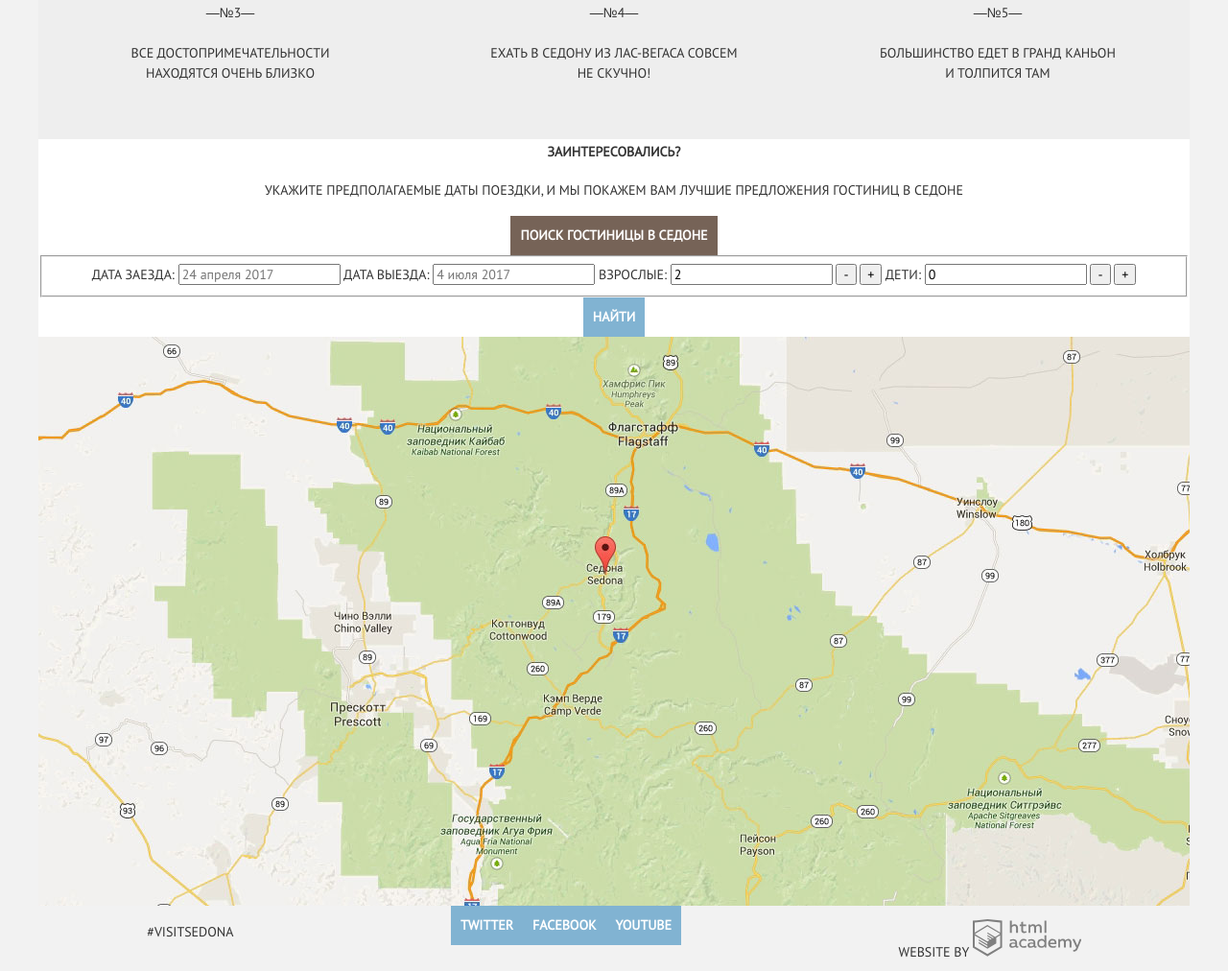
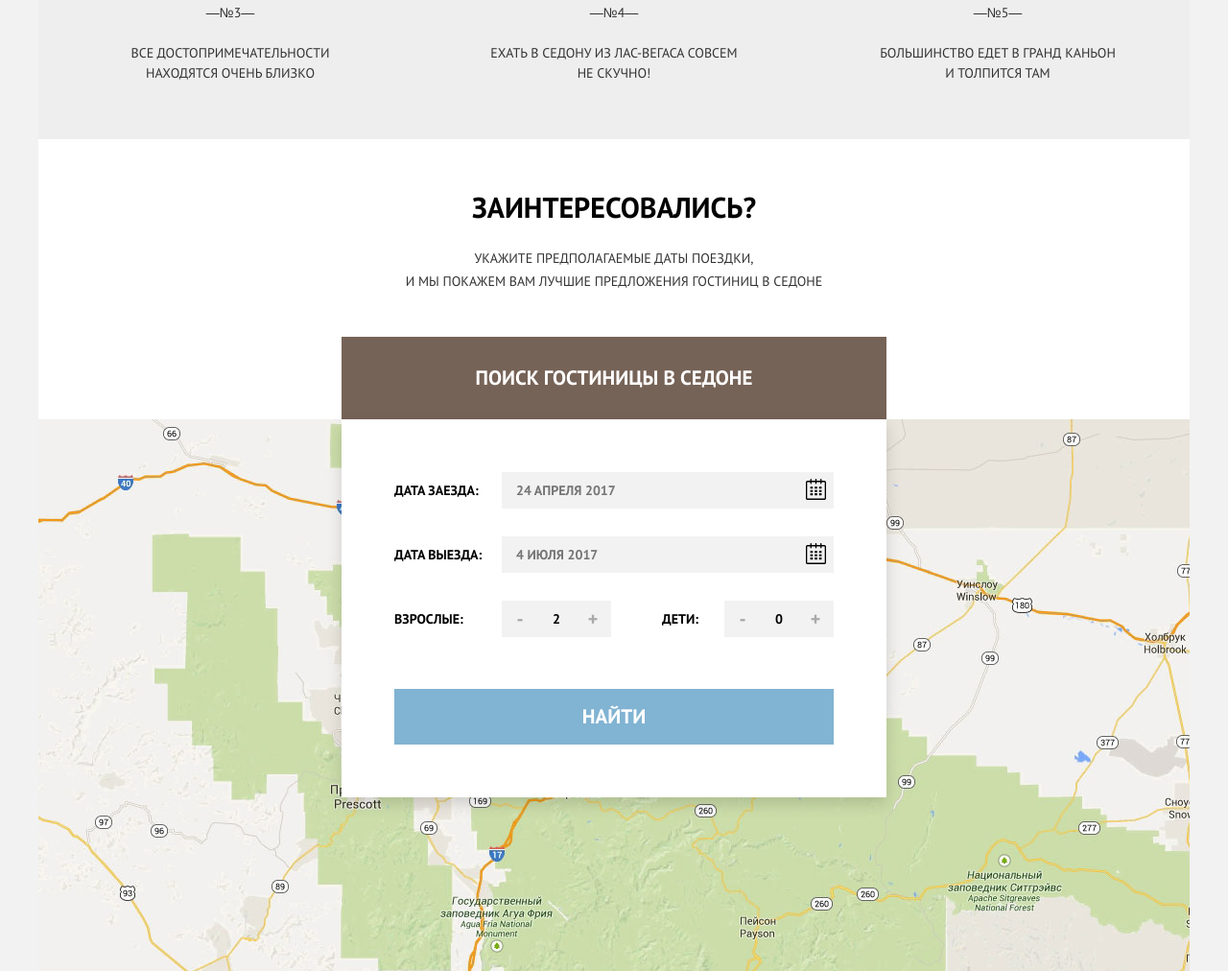
Before and after one commit to Aksnv/sedona, a plain HTML site: page index.html in a window 1280 px wide. Shown: the part 1788-2800 px from the top of the page at 96% size. Drawn offline with Linux system fonts and the light colour scheme.

Commit message:
Стилизовал раздел Search

```diff
--- a/index.html
+++ b/index.html
@@ -98,25 +98,41 @@
       <section class="search">
         <h2 class="visually-hidden">Поиск гостиницы</h2>
         <b class="search__header">Заинтересовались?</b>
-        <p class="search__text">Укажите предполагаемые даты поездки, и&nbsp;мы&nbsp;покажем вам лучшие предложения гостиниц в&nbsp;Седоне</p>
-        <a class="button button_brown search__button" href="#">Поиск гостиницы в&nbsp;Седоне</a>
+        <p class="search__text">Укажите предполагаемые даты поездки,<br> и&nbsp;мы&nbsp;покажем вам лучшие предложения гостиниц в&nbsp;Седоне</p>
+        <a class="button button_brown button_big search__button" href="#">Поиск гостиницы в&nbsp;Седоне</a>
         <form class="search-form search__form" name="search-form" action="https://echo.htmlacademy.ru" method="post">
           <fieldset class="search-form__fieldset">
             <legend class="search-form__legend visually-hidden">Параметры заезда</legend>
-            <label for="search-form__field_arrival">Дата заезда:</label>
+            <ul class="search-form__list">
+              <li class="search-form__item">
+                <label class="search-form__label" for="search-form__field_arrival">Дата заезда:</label>
                 <input class="search-form__field search-form__field_arrival" id="search-form__field_arrival" type="text" name="search-form__field_arrival" placeholder="24 апреля 2017">
-            <label for="search-form__field_departure">Дата выезда:</label>
+                <button class="search-form__button search-form__button_calendar">
+                  <svg viewBox="0 0 21 22" width="21" height="22" xmlns="http://www.w3.org/2000/svg"><path d="m19.251 2.025h-2.845v-1.377c0-.381-.294-.689-.656-.689-.363 0-.656.308-.656.689v1.377h-3.938v-1.377c0-.381-.294-.689-.655-.689-.363 0-.657.308-.657.689v1.377h-3.938v-1.377c0-.381-.294-.689-.656-.689-.363 0-.657.308-.657.689v1.377h-2.843c-.966 0-1.75.822-1.75 1.837v16.302c0 1.015.784 1.836 1.75 1.836h17.501c.966 0 1.749-.821 1.749-1.836v-16.302c0-1.015-.783-1.837-1.749-1.837zm.437 18.139a.448.448 0 0 1 -.437.459h-17.501a.45.45 0 0 1 -.438-.459v-16.302a.45.45 0 0 1 .438-.459h2.844v1.378c0 .381.294.689.657.689.362 0 .656-.308.656-.689v-1.378h3.938v1.378c0 .381.294.689.657.689.361 0 .655-.308.655-.689v-1.378h3.938v1.378c0 .381.293.689.656.689.362 0 .656-.308.656-.689v-1.378h2.845c.241 0 .437.206.437.459v16.302z"/><path d="m4.594 8.225h2.625v2.066h-2.625zm0 3.443h2.625v2.067h-2.625zm0 3.444h2.625v2.066h-2.625zm4.594 0h2.625v2.066h-2.625zm0-3.444h2.625v2.067h-2.625zm0-3.443h2.625v2.066h-2.625zm4.593 6.887h2.625v2.066h-2.625zm0-3.444h2.625v2.067h-2.625zm0-3.443h2.625v2.066h-2.625z"/></svg>
+                </button>
+              </li>
+              <li class="search-form__item">
+                <label class="search-form__label" for="search-form__field_departure">Дата выезда:</label>
                 <input class="search-form__field search-form__field_departure" id="search-form__field_departure" type="text" name="search-form__field_departure" placeholder="4 июля 2017">
-            <label for="search-form__field_adults">Взрослые:</label>
-            <input class="search-form__field search-form__field_adults" id="search-form__field_adults" type="number" name="search-form__field_adults" value="2">
+                <button class="search-form__button search-form__button_calendar">
+                  <svg viewBox="0 0 21 22" width="21" height="22" xmlns="http://www.w3.org/2000/svg"><path d="m19.251 2.025h-2.845v-1.377c0-.381-.294-.689-.656-.689-.363 0-.656.308-.656.689v1.377h-3.938v-1.377c0-.381-.294-.689-.655-.689-.363 0-.657.308-.657.689v1.377h-3.938v-1.377c0-.381-.294-.689-.656-.689-.363 0-.657.308-.657.689v1.377h-2.843c-.966 0-1.75.822-1.75 1.837v16.302c0 1.015.784 1.836 1.75 1.836h17.501c.966 0 1.749-.821 1.749-1.836v-16.302c0-1.015-.783-1.837-1.749-1.837zm.437 18.139a.448.448 0 0 1 -.437.459h-17.501a.45.45 0 0 1 -.438-.459v-16.302a.45.45 0 0 1 .438-.459h2.844v1.378c0 .381.294.689.657.689.362 0 .656-.308.656-.689v-1.378h3.938v1.378c0 .381.294.689.657.689.361 0 .655-.308.655-.689v-1.378h3.938v1.378c0 .381.293.689.656.689.362 0 .656-.308.656-.689v-1.378h2.845c.241 0 .437.206.437.459v16.302z"/><path d="m4.594 8.225h2.625v2.066h-2.625zm0 3.443h2.625v2.067h-2.625zm0 3.444h2.625v2.066h-2.625zm4.594 0h2.625v2.066h-2.625zm0-3.444h2.625v2.067h-2.625zm0-3.443h2.625v2.066h-2.625zm4.593 6.887h2.625v2.066h-2.625zm0-3.444h2.625v2.067h-2.625zm0-3.443h2.625v2.066h-2.625z"/></svg>
+                </button>
+              </li>
+              <li class="search-form__item search-form__item_adults">
+                <label class="search-form__label" for="search-form__field_adults">Взрослые:</label>
                 <button class="search-form__button search-form__button_decrease">-</button>
+                <input class="search-form__field search-form__field_adults" id="search-form__field_adults" type="text" name="search-form__field_adults" value="2">
                 <button class="search-form__button search-form__button_increase">+</button>
-            <label for="search-form__field_children">Дети:</label>
-            <input class="search-form__field search-form__field_children" id="search-form__field_children" type="number" name="search-form__field_children" value="0">
+              </li>
+              <li class="search-form__item search-form__item_children">
+                <label class="search-form__label" for="search-form__field_children">Дети:</label>
                 <button class="search-form__button search-form__button_decrease">-</button>
+                <input class="search-form__field search-form__field_children" id="search-form__field_children" type="text" name="search-form__field_children" value="0">
                 <button class="search-form__button search-form__button_increase">+</button>
+              </li>
+            </ul>
           </fieldset>
-          <button class="button button_blue search-form__button search-form__button_submit" type="submit">Найти</button>
+          <button class="button button_blue button_big search-form__button search-form__button_submit" type="submit">Найти</button>
         </form>
       </section>
       <section class="map">
--- a/styles/main.css
+++ b/styles/main.css
@@ -10,7 +10,7 @@
 }
 
 @font-face {
-  font-family: "PT Sans Bold";
+  font-family: "PT Sans";
   font-style: normal;
   font-weight: 700;
   src: local("PT Sans Bold"), local("PTSansBold"),
@@ -113,6 +113,11 @@ button {
   color: rgba(255, 255, 255, 0.3);
 }
 
+.button_big {
+  font-size: 21px;
+  line-height: 26px;
+}
+
 .button_blue {
   background-color: #81b3d2;
 }
@@ -157,6 +162,10 @@ input[type="radio"].visually-hidden {
   clip-path: inset(100%);
   clip: rect(0, 0, 0, 0);
   overflow: hidden;
+}
+
+legend.visually-hidden {
+  display: block;
 }
 
 
@@ -385,6 +394,7 @@ input[type="radio"].visually-hidden {
   -o-flex-direction: column;
   flex-direction: column;
   align-items: center;
+  flex-grow: 1;
   width: 33.3333%;
 }
 
@@ -460,11 +470,189 @@ input[type="radio"].visually-hidden {
 
 /* ------------- Search ------------- */
 
-.search  {
+.search {
+  position: relative;
+
+  padding-top: 53px;
+
   text-align: center;
   color: #333333;
 
   background-color: #ffffff;
+}
+
+.search__header {
+  display: block;
+  margin-bottom: 23px;
+
+  font-size: 30px;
+  font-weight: 700;
+  line-height: 36px;
+  color: #000000;
+}
+
+.search__text {
+  margin-bottom: 46px;
+
+  line-height: 24px;
+}
+
+.search__button {
+  width: 568px;
+  padding: 30px;
+}
+
+.search-form {
+  position: absolute;
+  top: 100%;
+  left: 50%;
+
+  width: 568px;
+  padding: 55px;
+
+  color: #000000;
+
+  background-color: #ffffff;
+
+  -webkit-box-shadow: 0 7px 15px rgba(0, 0, 0, 0.15);
+  box-shadow: 0 7px 15px rgba(0, 0, 0, 0.15);
+
+  transform: translateX(-50%);
+
+  z-index: 1;
+}
+
+.search-form__fieldset {
+  margin: 0;
+  margin-bottom: 25px;
+  padding: 0;
+
+  border: none;
+}
+
+.search-form__list {
+  display: -webkit-flex;
+  display: -moz-flex;
+  display: -ms-flex;
+  display: -o-flex;
+  display: flex;
+  -webkit-flex-wrap: wrap;
+  -moz-flex-wrap: wrap;
+  -ms-flex-wrap: wrap;
+  -o-flex-wrap: wrap;
+  flex-wrap: wrap;
+  justify-content: space-between;
+  margin: 0;
+  padding: 0;
+
+  list-style-type: none;
+}
+
+.search-form__item {
+  position: relative;
+
+  display: -webkit-flex;
+  display: -moz-flex;
+  display: -ms-flex;
+  display: -o-flex;
+  display: flex;
+  justify-content: flex-end;
+  align-items: center;
+  width: 100%;
+  margin-bottom: 29px;
+}
+
+.search-form__item_adults {
+  width: 226px;
+}
+
+.search-form__item_children {
+  width: 179px;
+}
+
+.search-form__label {
+  margin-right: auto;
+
+  font-weight: 700;
+  color: #000000;
+}
+
+.search-form__field {
+  width: 346px;
+  padding: 6px 15px;
+
+  font-size: 14px;
+  font-weight: 700;
+  line-height: 26px;
+  text-transform: uppercase;
+  color: #000000;
+
+  background-color: #f2f2f2;
+  border: none;
+}
+
+.search-form__field_arrival,
+.search-form__field_departure {
+  padding-right: 45px;
+}
+
+.search-form__field_adults,
+.search-form__field_children {
+  display: -webkit-inline-flex;
+  display: -moz-inline-flex;
+  display: -ms-inline-flex;
+  display: -o-inline-flex;
+  display: inline-flex;
+  justify-content: center;
+  align-items: center;
+  width: 38px;
+  padding: 6px 0;
+
+  text-align: center;
+}
+
+.search-form__button_calendar {
+  position: absolute;
+  top: 6px;
+  right: 2px;
+
+  background-color: transparent;
+  border: none;
+}
+
+.search-form__button_increase,
+.search-form__button_decrease {
+  display: -webkit-inline-flex;
+  display: -moz-inline-flex;
+  display: -ms-inline-flex;
+  display: -o-inline-flex;
+  display: inline-flex;
+  justify-content: center;
+  align-items: center;
+  width: 38px;
+  padding: 6px 0;
+
+  font-size: 20px;
+  font-weight: 700;
+  line-height: 26px;
+  text-transform: uppercase;
+  color: #a9a9a9;
+
+  background-color: #f2f2f2;
+  border: none;
+}
+
+.search-form__button_submit {
+  width: 100%;
+  padding: 16px;
+}
+
+
+
+/* ------------- Map ------------- */
+
+.map {
+
 }
 
 
```
Lines whose indentation alone changed are shown as unchanged.
